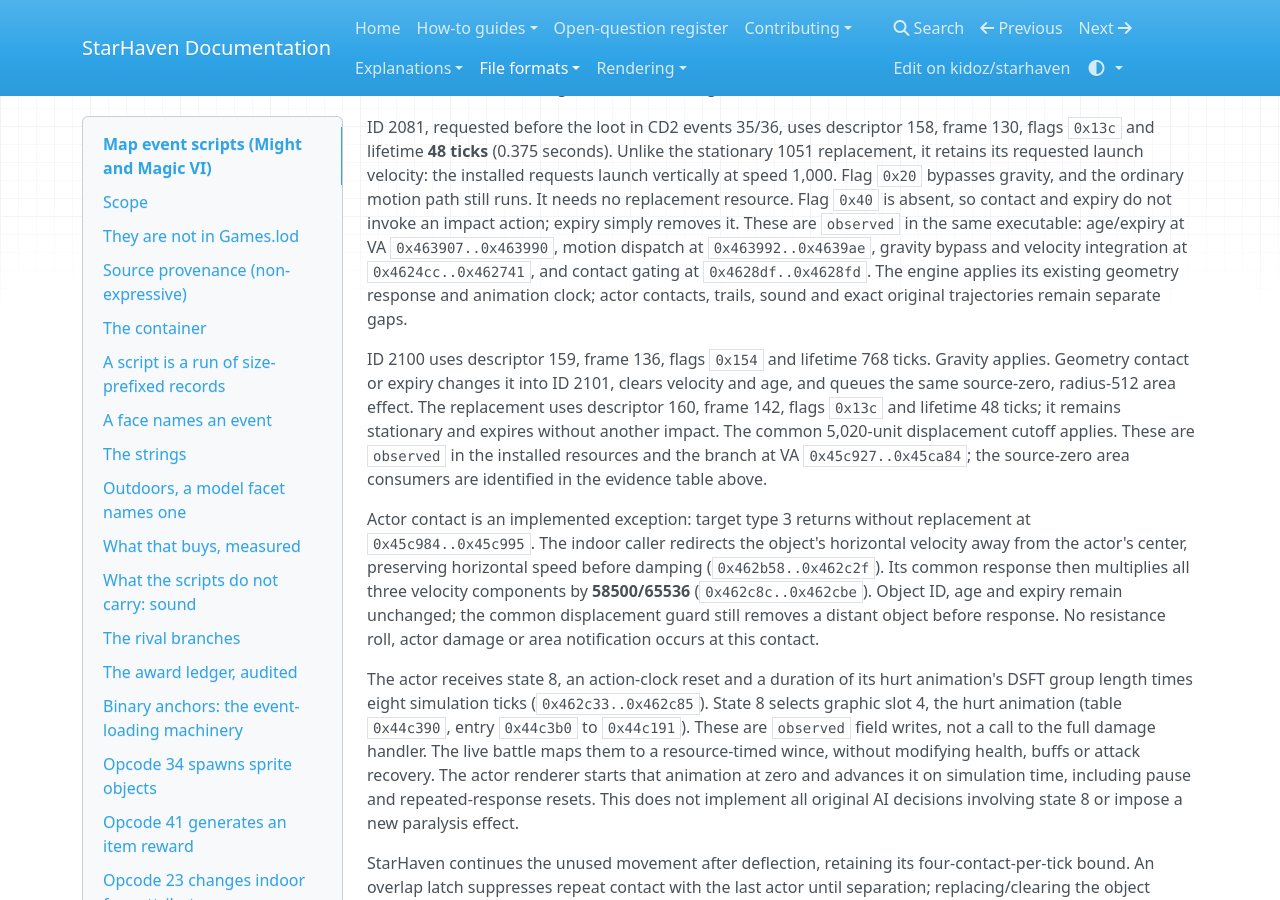
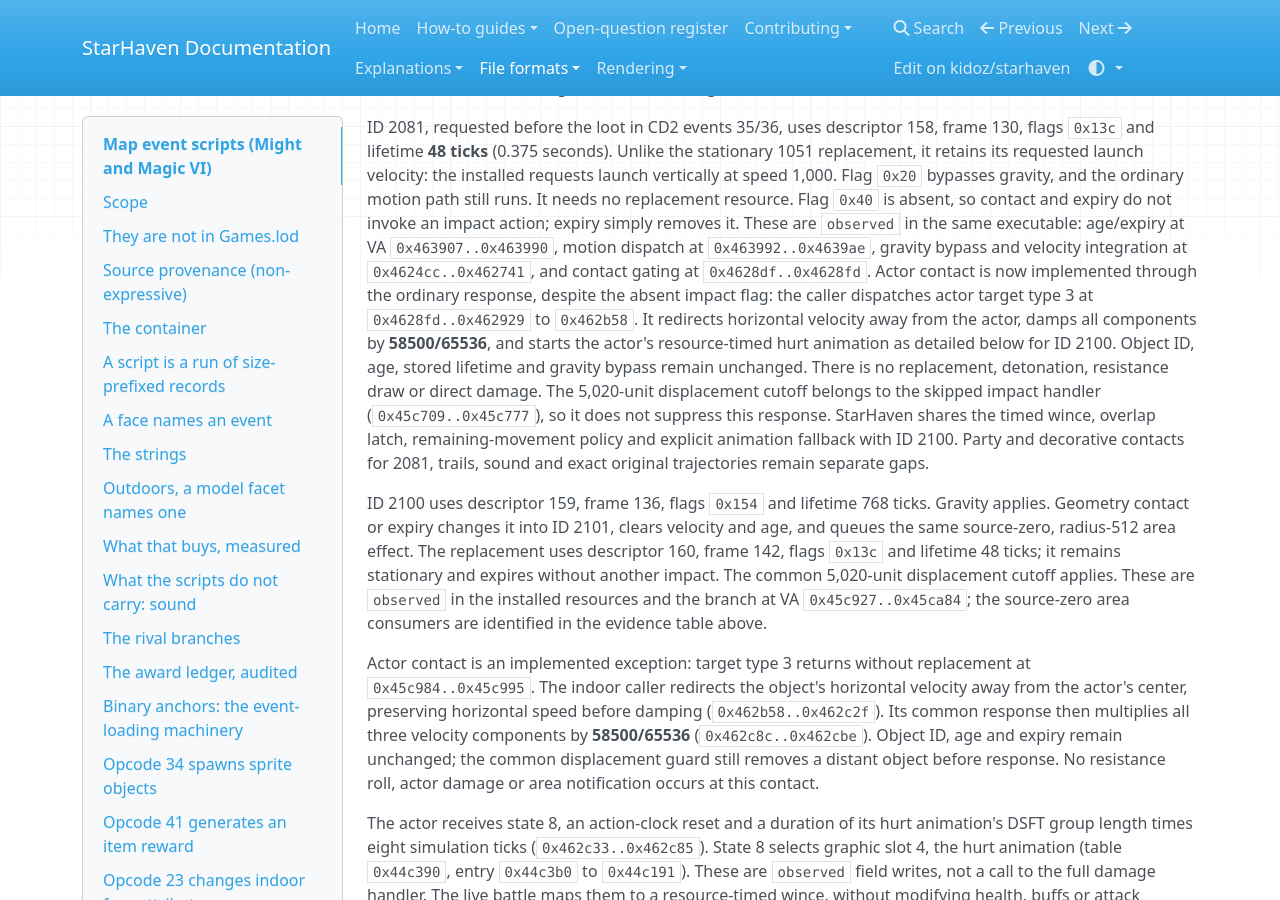
Before and after one commit to kidoz/starhaven, an MkDocs documentation site: the page built from docs/formats/map-events.md, in a window 1280 px wide and 900 px high, scrolled down 21540 px. Built offline with MkDocs 1.6.1, drawn with Linux system fonts in a browser that asks for light colours; nearby versions of some CDN libraries; some of the changed text lies outside the part shown.

Commit message:
Probe CD2 2081 actor deflection and effect expiry in evt_info and document them

```diff
--- a/docs/formats/map-events.md
+++ b/docs/formats/map-events.md
@@ -1064,8 +1064,18 @@ action; expiry simply removes it. These are `observed` in the same executable:
 age/expiry at VA `0x463907..0x463990`, motion dispatch at
 `0x463992..0x4639ae`, gravity bypass and velocity integration at
 `0x4624cc..0x462741`, and contact gating at `0x4628df..0x4628fd`.
-The engine applies its existing geometry response and animation clock; actor
-contacts, trails, sound and exact original trajectories remain separate gaps.
+Actor contact is now implemented through the ordinary response, despite the
+absent impact flag: the caller dispatches actor target type 3 at
+`0x4628fd..0x462929` to `0x462b58`. It redirects horizontal velocity away from
+the actor, damps all components by **58500/65536**, and starts the actor's
+resource-timed hurt animation as detailed below for ID 2100. Object ID, age,
+stored lifetime and gravity bypass remain unchanged. There is no replacement,
+detonation, resistance draw or direct damage. The 5,020-unit displacement
+cutoff belongs to the skipped impact handler (`0x45c709..0x45c777`), so it does
+not suppress this response. StarHaven shares the timed wince, overlap latch,
+remaining-movement policy and explicit animation fallback with ID 2100.
+Party and decorative contacts for 2081, trails, sound and exact original
+trajectories remain separate gaps.
 
 ID 2100 uses descriptor 159, frame 136, flags `0x154` and lifetime 768 ticks.
 Gravity applies. Geometry contact or expiry changes it into ID 2101, clears
@@ -1302,6 +1312,18 @@ and removals. Actor health, an active buff and the object RNG remain unchanged.
 Chest/summon outcomes and natural actor placement are excluded. Synthetic tests
 also cover angled deflection, a later wall in the same tick, overlap/re-entry,
 far removal, missing resources, dead actors, pause and reset by ID 8080.
+
+`evt_info --object-2081-reaction` walks CD2 events 35/36 and applies each
+ID-2081 request against a controlled actor at launch. Each produces one
+contact/deflection, a resource-timed 80-tick hurt animation, and removal at the
+object's original 48-tick deadline without replacement or detonation. Effect
+animation continues on its original clock. Actor health, an active buff and
+object RNG remain unchanged. The companion loot is excluded here; the
+`--object-loot` probe covers its combined lifecycle and persistence. Synthetic
+regressions also cover angled deflection, a later wall bounce in the same tick,
+overlap/re-entry, contact beyond 5,020 units, dead actors, missing animation
+data and pause. These controlled checks do not establish natural actor
+placement, original collision arithmetic or full AI-state parity.
 
 `evt_info --object-1050-contacts` seeds each of D18 event 56's four ID-1050
 spawn branches and applies the resulting requests against controlled actor or
```
Also changed, not shown: docs/explanation/event-script-coverage.md (+11 -2 lines), docs/open-questions.md (+5 -1 lines), 1 other file.
